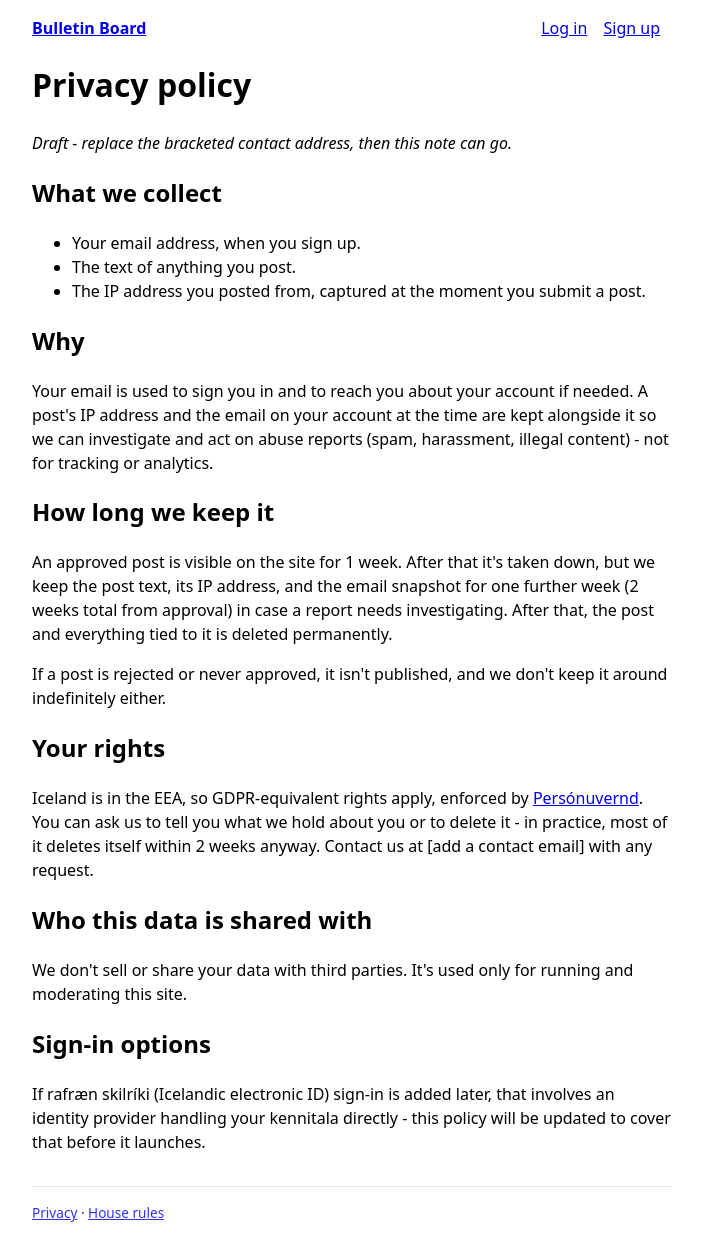
After one commit to SludurHeimar/sludurheimar-bulletin, a Django app: page /privacy/ in a window 1280 px wide. The commit adds this page. Shown: the whole page, without its empty margins (288-990 px from the left). Run offline with Django 5.2, Linux system fonts and the light colour scheme.

Commit message:
Add privacy policy and house rules pages, linked from the footer

```diff
--- a/board/templates/board/base.html
+++ b/board/templates/board/base.html
@@ -40,5 +40,9 @@
   {% endif %}
 
   {% block content %}{% endblock %}
+
+  <footer style="margin-top:2rem; padding-top:1rem; border-top:1px solid #8884; font-size:.85rem; opacity:.8;">
+    <a href="{% url 'privacy' %}">Privacy</a> · <a href="{% url 'terms' %}">House rules</a>
+  </footer>
 </body>
 </html>
--- /dev/null
+++ b/board/templates/board/privacy.html
@@ -0,0 +1,29 @@
+{% extends "board/base.html" %}
+{% block title %}Privacy policy{% endblock %}
+{% block content %}
+<h1>Privacy policy</h1>
+<p><em>Draft - replace the bracketed contact address, then this note can go.</em></p>
+
+<h2>What we collect</h2>
+<ul>
+  <li>Your email address, when you sign up.</li>
+  <li>The text of anything you post.</li>
+  <li>The IP address you posted from, captured at the moment you submit a post.</li>
+</ul>
+
+<h2>Why</h2>
+<p>Your email is used to sign you in and to reach you about your account if needed. A post's IP address and the email on your account at the time are kept alongside it so we can investigate and act on abuse reports (spam, harassment, illegal content) - not for tracking or analytics.</p>
+
+<h2>How long we keep it</h2>
+<p>An approved post is visible on the site for 1 week. After that it's taken down, but we keep the post text, its IP address, and the email snapshot for one further week (2 weeks total from approval) in case a report needs investigating. After that, the post and everything tied to it is deleted permanently.</p>
+<p>If a post is rejected or never approved, it isn't published, and we don't keep it around indefinitely either.</p>
+
+<h2>Your rights</h2>
+<p>Iceland is in the EEA, so GDPR-equivalent rights apply, enforced by <a href="https://www.personuvernd.is/">Persónuvernd</a>. You can ask us to tell you what we hold about you or to delete it - in practice, most of it deletes itself within 2 weeks anyway. Contact us at [add a contact email] with any request.</p>
+
+<h2>Who this data is shared with</h2>
+<p>We don't sell or share your data with third parties. It's used only for running and moderating this site.</p>
+
+<h2>Sign-in options</h2>
+<p>If rafræn skilríki (Icelandic electronic ID) sign-in is added later, that involves an identity provider handling your kennitala directly - this policy will be updated to cover that before it launches.</p>
+{% endblock %}
--- a/board/urls.py
+++ b/board/urls.py
@@ -1,5 +1,6 @@
 from django.contrib.auth import views as auth_views
 from django.urls import path
+from django.views.generic import TemplateView
 
 from . import views
 
@@ -10,6 +11,8 @@ urlpatterns = [
     path("signup/", views.signup, name="signup"),
     path("login/", views.ThrottledLoginView.as_view(), name="login"),
     path("logout/", auth_views.LogoutView.as_view(next_page="feed"), name="logout"),
+    path("privacy/", TemplateView.as_view(template_name="board/privacy.html"), name="privacy"),
+    path("terms/", TemplateView.as_view(template_name="board/terms.html"), name="terms"),
 
     path(
         "password-reset/",
```
Also changed, not shown: board/templates/board/terms.html (added, +32 -0 lines).
